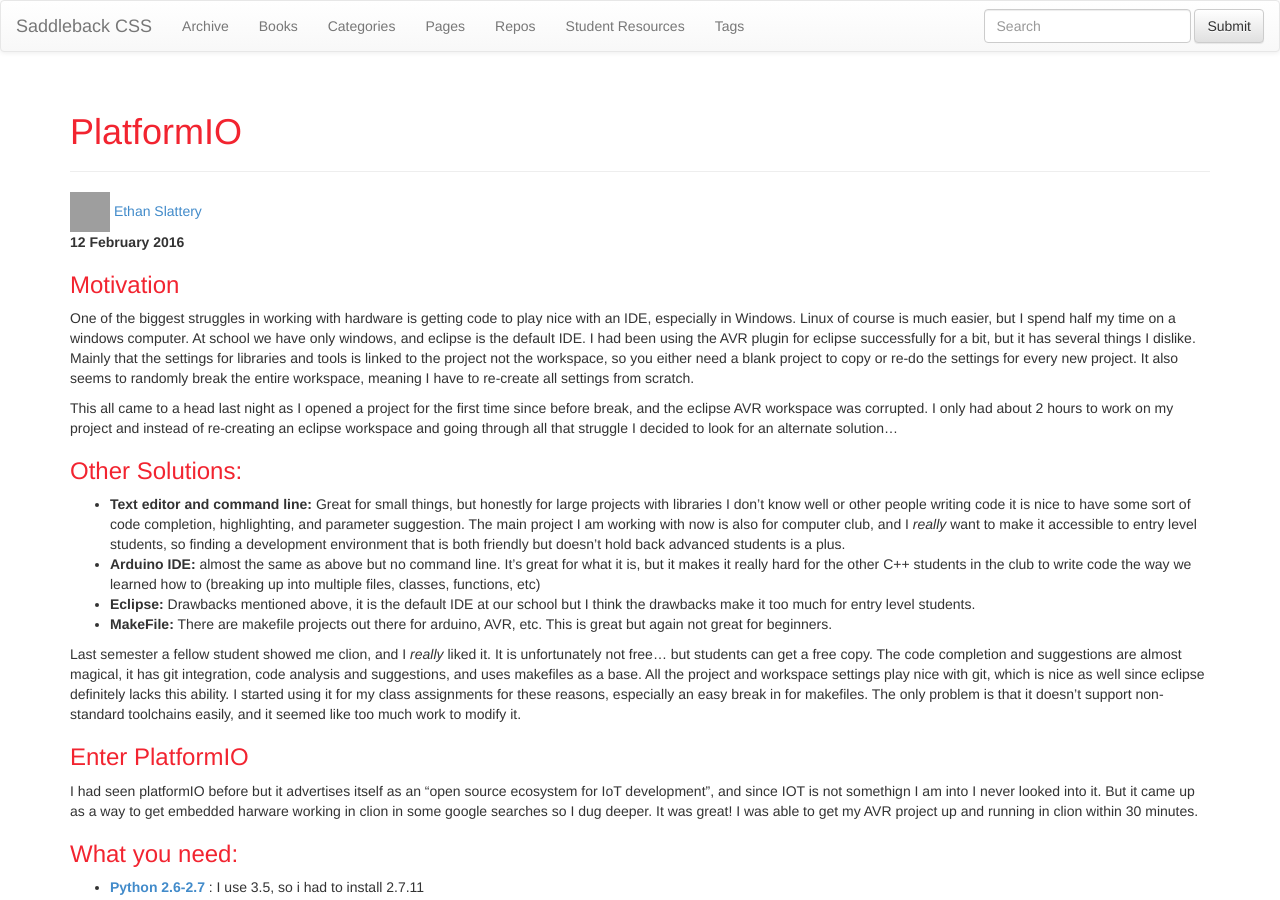
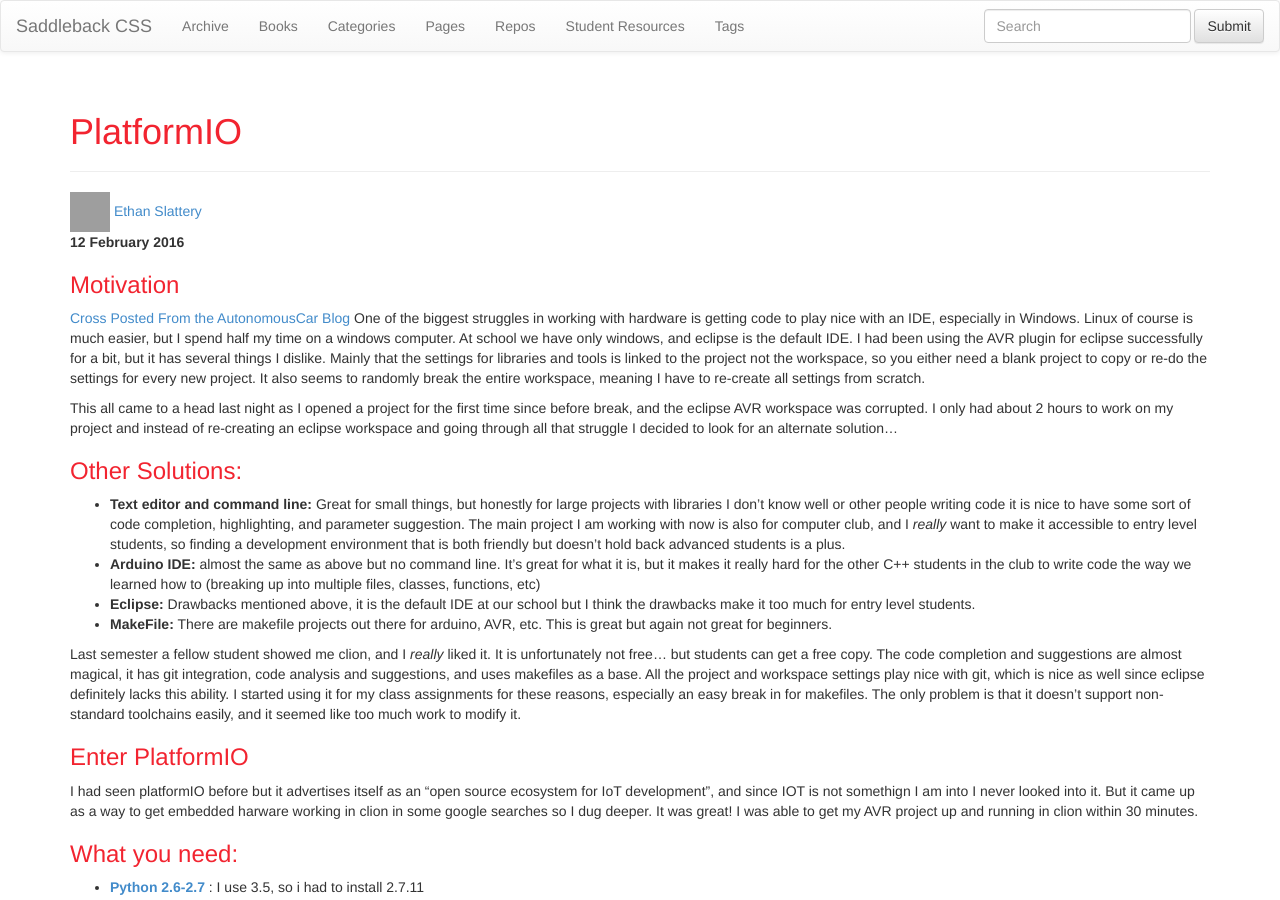
Before and after one commit to SaddlebackCSS/SaddlebackCSS.github.io, a Jekyll site: the page built from _posts/2016-2-11-PlatformIO.md, in a window 1280 px wide and 900 px high. Built offline with Jekyll 4.4.1, drawn with Linux system fonts in a browser that asks for light colours; nearby versions of some CDN libraries; grey boxes are pictures that could not be loaded.

Commit message:
Update 2016-2-11-PlatformIO.md

```diff
--- a/_posts/2016-2-11-PlatformIO.md
+++ b/_posts/2016-2-11-PlatformIO.md
@@ -11,6 +11,7 @@ tags: [IDE, Arduino, Clion]
 ---
 {% include JB/setup %}
 ### Motivation ###
+[Cross Posted From the AutonomousCar Blog](http://saddlebackcss.github.io/AutonomousCar/blog/PlatformIO/)
 One of the biggest struggles in working with hardware is getting code to play nice with an IDE, especially in Windows. Linux of course is much easier, but I spend half my time on a windows computer. At school we have only windows, and eclipse is the default IDE. I had been using the AVR plugin for eclipse successfully for a bit, but it has several things I dislike. Mainly that the settings for libraries and tools is linked to the project not the workspace, so you either need a blank project to copy or re-do the settings for every new project. It also seems to randomly break the entire workspace, meaning I have to re-create all settings from scratch.
 
 This all came to a head last night as I opened a project for the first time since before break, and the eclipse AVR workspace was corrupted. I only had about 2 hours to work on my project and instead of re-creating an eclipse workspace and going through all that struggle I decided to look for an alternate solution...
```
